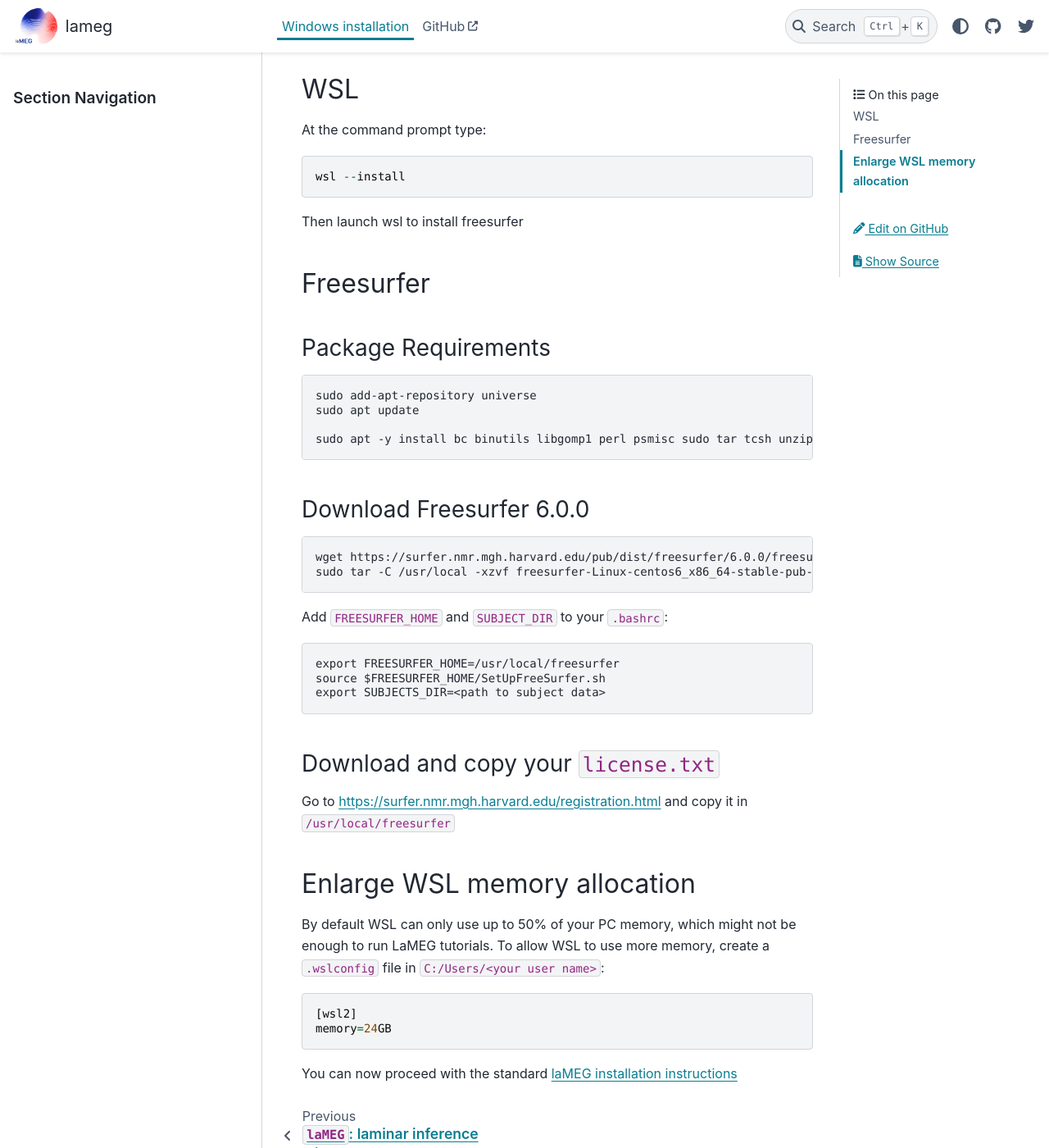
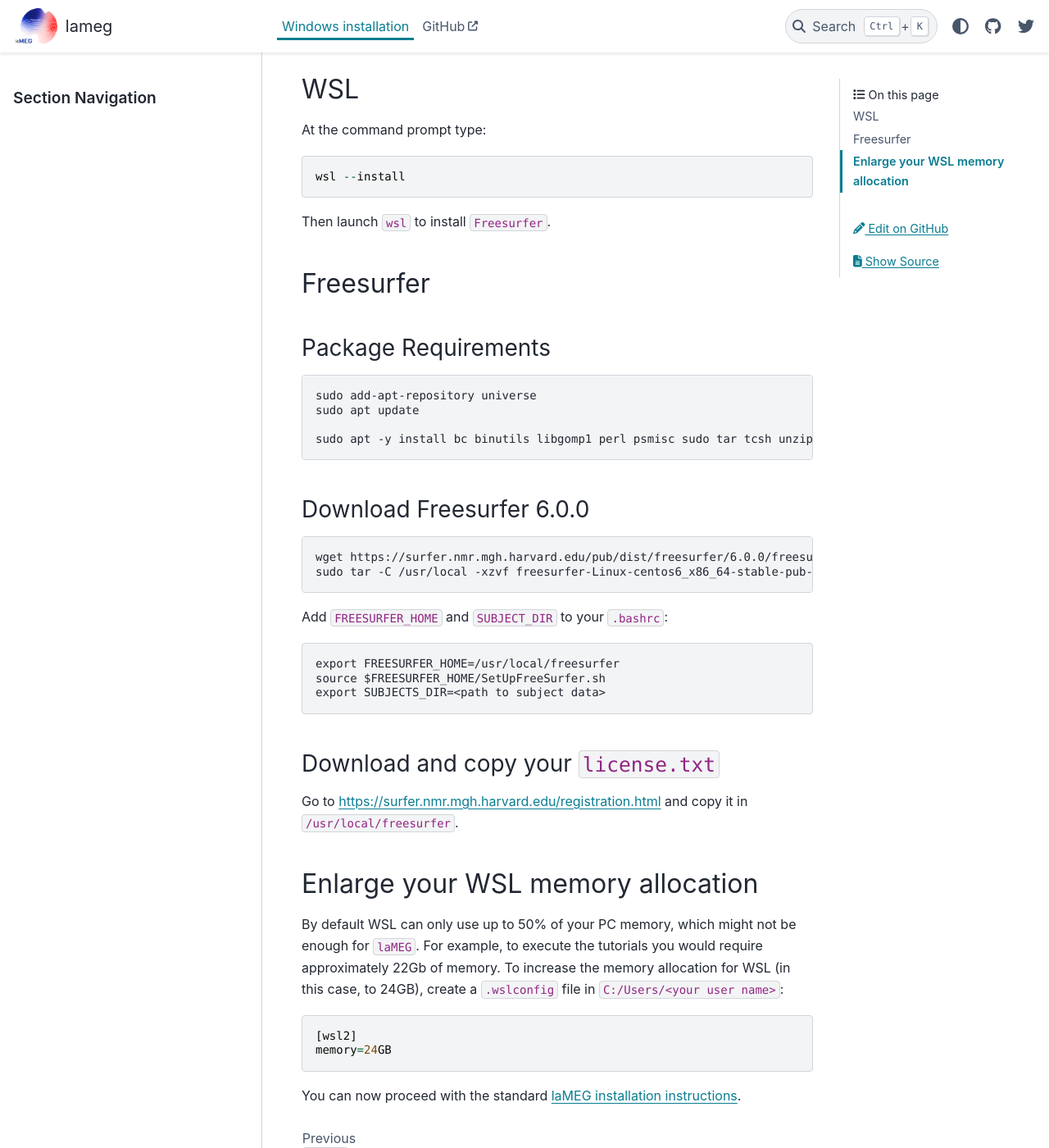
Before and after one commit to danclab/laMEG, a Sphinx documentation site: the page built from docs/installation.rst, in a window 1280 px wide and 1400 px high, scrolled down 215 px. Shown: the whole window at 82% size. Built offline with Sphinx 7.4.7 and the PyData theme 0.15.4, drawn with Linux system fonts in a browser that asks for light colours; pages that are not in the unit, such as notebooks, are missing from menus.

Commit message:
Doc refactor

```diff
--- a/docs/installation.rst
+++ b/docs/installation.rst
@@ -1,7 +1,7 @@
 Windows installation
 ====================
 
-Freesurfer can be ran on Windows using Microsoft Windows Subsystem for Linux (WSL)
+Freesurfer can be ran on Windows using Microsoft Windows Subsystem for Linux (WSL).
 
 WSL
 ---
@@ -10,7 +10,7 @@ At the command prompt type::
 
     wsl --install
 
-Then launch wsl to install freesurfer
+Then launch ``wsl`` to install ``Freesurfer``.
 
 Freesurfer
 ----------
@@ -42,15 +42,15 @@ Add ``FREESURFER_HOME`` and ``SUBJECT_DIR`` to your ``.bashrc``::
 Download and copy your ``license.txt``
 ^^^^^^^^^^^^^^^^^^^^^^^^^^^^^^^^^^^^^^
 
-Go to https://surfer.nmr.mgh.harvard.edu/registration.html and copy it in ``/usr/local/freesurfer``
+Go to https://surfer.nmr.mgh.harvard.edu/registration.html and copy it in ``/usr/local/freesurfer``.
 
-Enlarge WSL memory allocation
------------------------------
+Enlarge your WSL memory allocation
+----------------------------------
 
-By default WSL can only use up to 50% of your PC memory, which might not be enough to run LaMEG tutorials.
-To allow WSL to use more memory, create a ``.wslconfig`` file in ``C:/Users/<your user name>``::
+By default WSL can only use up to 50% of your PC memory, which might not be enough for ``laMEG``. For example, to execute the tutorials you would require approximately 22Gb of memory.
+To increase the memory allocation for WSL (in this case, to 24GB), create a ``.wslconfig`` file in ``C:/Users/<your user name>``::
 
     [wsl2]
     memory=24GB
 
-You can now proceed with the standard `laMEG installation instructions <https://github.com/danclab/laMEG/blob/main/README.rst#installation>`_
+You can now proceed with the standard `laMEG installation instructions <https://github.com/danclab/laMEG/blob/main/README.rst#installation>`_.
```
Also changed, not shown: docs/index.rst (+18 -19 lines), windows_instructions.md (+9 -15 lines).
